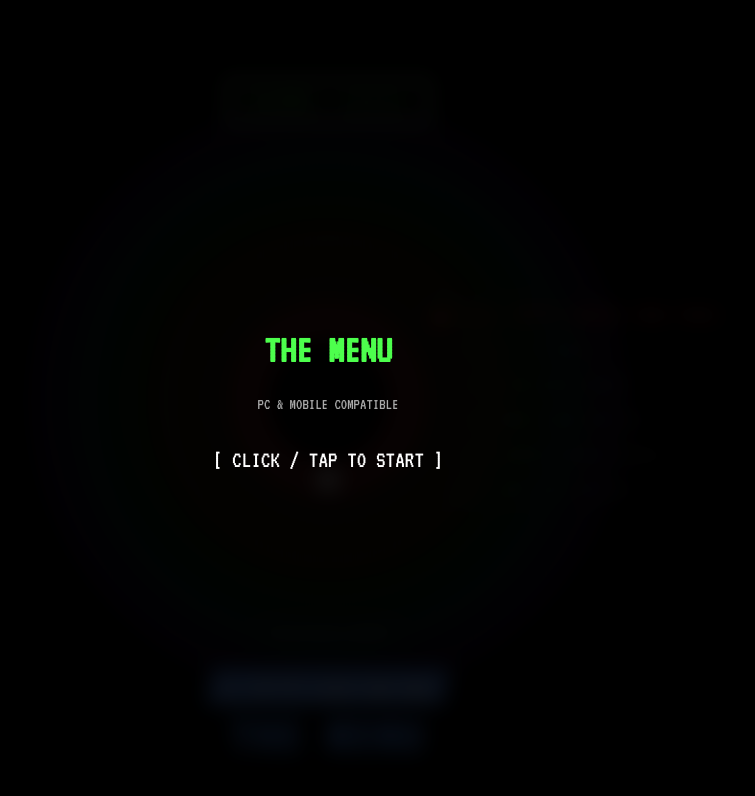
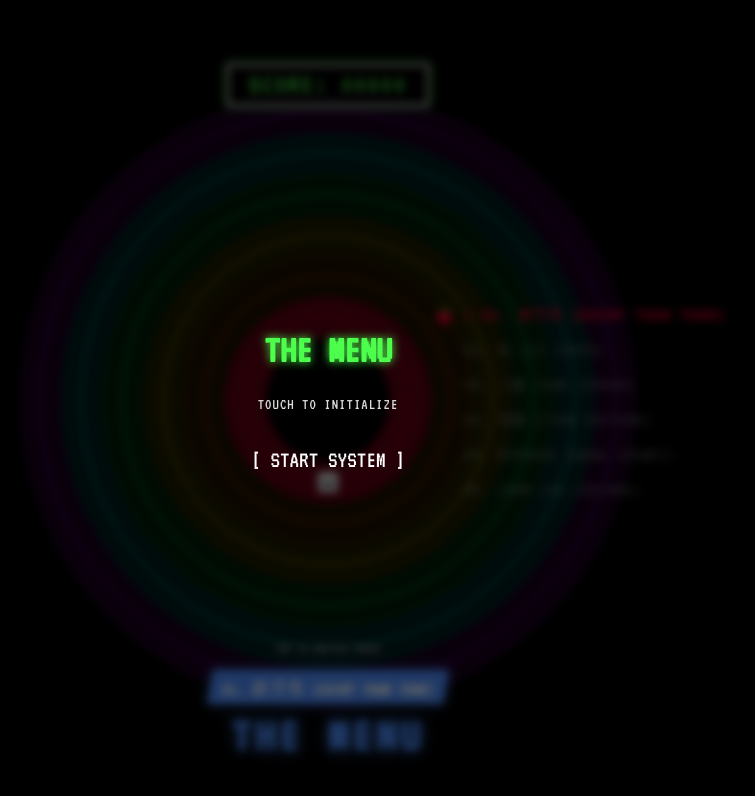
Before and after one commit to yie000yuan-cpu/THE-MENU, a plain HTML site: page index.html in a window 1280 px wide. Shown: the whole page, without its empty margins (312-1067 px from the left). Drawn offline with Linux system fonts and the light colour scheme.

Commit message:
Add files via upload

```diff
--- a/index.html
+++ b/index.html
@@ -3,7 +3,9 @@
 <head>
     <meta charset="UTF-8">
     <meta name="viewport" content="width=device-width, initial-scale=1.0, maximum-scale=1.0, user-scalable=no">
-    <title>THE MENU - UNIVERSAL</title>
+    <meta name="apple-mobile-web-app-capable" content="yes">
+    <meta name="apple-mobile-web-app-status-bar-style" content="black-translucent">
+    <title>THE MENU - POLISHED</title>
     <style>
         @import url('https://fonts.googleapis.com/css2?family=VT323&display=swap');
 
@@ -14,7 +16,6 @@
             color: #e0e0e0;
             font-family: 'VT323', 'Courier New', Courier, monospace;
             overflow: hidden;
-            /* 允许鼠标操作 */
             touch-action: none;
             height: 100vh;
             width: 100vw;
@@ -23,19 +24,19 @@
             align-items: center;
             user-select: none;
             -webkit-user-select: none;
-            cursor: pointer; /* 电脑上显示手型光标 */
+            cursor: pointer;
         }
 
-        /* 旋转的背景层 */
+        /* 旋转背景层 */
         #bg-layer {
             position: fixed;
             top: -50%; left: -50%; width: 200%; height: 200%;
             z-index: 1;
-            /* 同时尝试加载 png 和 jpg，哪个有显示哪个 */
             background-image: url('./cd_bg.png'), url('./cd_bg.jpg');
             background-size: cover;
             background-position: center;
-            filter: blur(4px) brightness(0.5);
+            /* 稍微调亮一点，配合半透明前景 */
+            filter: blur(4px) brightness(0.7);
             opacity: 1;
             animation: rotateBG 60s linear infinite;
         }
@@ -53,15 +54,18 @@
             max-height: 100%;
         }
 
+        /* UI 元素 */
         .ui-text {
             position: absolute;
             pointer-events: none;
             z-index: 20;
             text-shadow: 2px 2px 0 #000;
+            font-family: 'VT323', monospace;
+            transition: opacity 0.5s;
         }
 
         #top-ui {
-            top: 10%;
+            top: 8%;
             width: 100%;
             display: flex;
             justify-content: center;
@@ -76,39 +80,52 @@
             letter-spacing: 2px;
             text-transform: uppercase;
             box-shadow: 0 0 10px rgba(77,255,77,0.5);
-            font-family: 'VT323', monospace;
         }
 
         #footer-ui {
-            bottom: 20%;
+            bottom: 18%;
             width: 100%;
             text-align: center;
             color: #aaa;
             font-size: 14px;
             z-index: 20;
-            font-family: 'VT323', monospace;
-            opacity: 0.7;
+            opacity: 0.8;
             animation: pulseText 2s infinite;
         }
 
         @keyframes pulseText {
-            0% { opacity: 0.4; }
+            0% { opacity: 0.5; }
             50% { opacity: 1; }
-            100% { opacity: 0.4; }
+            100% { opacity: 0.5; }
         }
 
+        /* 开始画面 - 修改点 1: 透明度调整 */
         #start-screen {
             position: absolute;
             top: 0; left: 0; width: 100%; height: 100%;
-            background: rgba(0,0,0,0.9);
+            /* 这里改为 0.6，可以看到后面的背景 */
+            background: rgba(0,0,0,0.6);
             z-index: 100;
             display: flex;
             flex-direction: column;
             justify-content: center;
             align-items: center;
             cursor: pointer;
-            backdrop-filter: blur(10px);
+            /* 毛玻璃效果让文字更清晰，同时保留背景通透感 */
+            backdrop-filter: blur(4px);
+            /* 修改点 2: 添加过渡动画 */
+            transition: opacity 1.5s ease-out, visibility 1.5s;
         }
+
+        /* 用于淡出的类 */
+        .fade-out {
+            opacity: 0;
+            visibility: hidden;
+            pointer-events: none;
+        }
+
+        .blink { animation: blinker 1s linear infinite; }
+        @keyframes blinker { 50% { opacity: 0; } }
 
         #title-container {
             position: absolute;
@@ -135,7 +152,8 @@
             max-width: 85%;
             overflow: hidden;
             text-overflow: ellipsis;
-            box-shadow: 0 0 10px rgba(77, 143, 255, 0.5);
+            box-shadow: 0 0 15px rgba(77, 143, 255, 0.4);
+            transition: transform 0.1s;
         }
 
         #menu-title {
@@ -144,7 +162,6 @@
             color: #4D8FFF;
             text-shadow: 0 0 15px rgba(77,143,255,0.8);
             letter-spacing: 5px;
-            font-family: 'VT323', monospace;
             line-height: 1;
         }
 
@@ -163,9 +180,9 @@
     <div id="bg-layer"></div>
 
     <div id="start-screen">
-        <h1 style="font-size:40px; color:#4DFF4D; margin-bottom:10px;">THE MENU</h1>
-        <p style="font-size:16px; color:#aaa;">PC & MOBILE COMPATIBLE</p>
-        <p class="blink" style="font-size:24px; color:#fff; margin-top:20px;">[ CLICK / TAP TO START ]</p>
+        <h1 style="font-size:40px; color:#4DFF4D; margin-bottom:10px; text-shadow: 0 0 10px #4DFF4D;">THE MENU</h1>
+        <p style="font-size:16px; color:#ddd; letter-spacing: 1px;">TOUCH TO INITIALIZE</p>
+        <p class="blink" style="font-size:24px; color:#fff; margin-top:20px;">[ START SYSTEM ]</p>
     </div>
 
     <div id="top-ui" class="ui-text">
@@ -175,7 +192,7 @@
     <canvas id="gameCanvas"></canvas>
 
     <div id="footer-ui" class="ui-text">
-        CLICK OR TAP TO SWITCH
+        TAP TO SWITCH TRACK
     </div>
 
     <div id="title-container">
@@ -198,7 +215,15 @@
             laneGap: 0,
             rotationSpeed: 0.003,
             playerAngle: Math.PI / 2,
-            colors: ['#FF4D4D', '#FF9F4D', '#FFE04D', '#4DFF4D', '#4DFFFF', '#9F4DFF'],
+            // 修改点 3: 高饱和度霓虹配色
+            colors: [
+                '#FF0033', // 鲜红
+                '#FF8800', // 亮橙
+                '#FFEA00', // 柠檬黄
+                '#00FF44', // 荧光绿
+                '#00FFFF', // 赛博青
+                '#CC00FF'  // 霓虹紫
+            ],
             dishNames: [
                 "01. おうち (EAINT THAN THAR)",
                 "02. 糸 (LI JIAYU)",
@@ -239,15 +264,8 @@
             startBGM();
         }
 
-        // 安全的震动函数
         function vibratePhone(ms) {
-            try {
-                if (navigator.vibrate) {
-                    navigator.vibrate(ms);
-                }
-            } catch(e) {
-                // 电脑不支持震动，忽略错误
-            }
+            try { if (navigator.vibrate) navigator.vibrate(ms); } catch(e) {}
         }
 
         function playScoreSound() {
@@ -268,10 +286,8 @@
         function startBGM() {
             if(!audioCtx || bgmInterval) return;
             const sequence = [
-                220, 0, 261, 0,
-                329, 0, 293, 0,
-                196, 0, 220, 0,
-                392, 0, 329, 0
+                220, 0, 261, 0, 329, 0, 293, 0,
+                196, 0, 220, 0, 392, 0, 329, 0
             ];
             let noteIndex = 0;
 
@@ -314,8 +330,7 @@
             canvas.width = window.innerWidth;
             canvas.height = window.innerHeight;
             const minDim = Math.min(canvas.width, canvas.height);
-            // 电脑屏幕通常更大，这里做个适配
-            const maxVisibleRadius = (minDim * 0.35);
+            const maxVisibleRadius = (minDim * 0.36);
             config.laneGap = maxVisibleRadius / (config.laneCount + 1);
             config.baseRadius = config.laneGap * 1.5;
         }
@@ -360,7 +375,6 @@
                 ctx.shadowColor = 'rgba(0,0,0,0.5)';
                 ctx.shadowBlur = 5;
                 ctx.fillRect(x - size/2, y - size/2, size, size);
-                ctx.shadowBlur = 0;
 
                 ctx.fillStyle = '#000';
                 const eyeSize = 4;
@@ -390,7 +404,7 @@
                         scoreEl.innerText = state.score.toString().padStart(5, '0');
                         this.active = false;
                         playScoreSound();
-                        vibratePhone(10);
+                        vibratePhone(15);
                     }
                 }
                 if (this.angle > config.playerAngle + 0.6) { this.active = false; }
@@ -432,7 +446,6 @@
             if(!state.isPlaying) return;
 
             let x = 0, y = 0;
-            // 兼容鼠标和触摸坐标
             if(e.type === 'touchstart' && e.touches.length > 0) {
                 x = e.touches[0].clientX;
                 y = e.touches[0].clientY;
@@ -463,20 +476,18 @@
 
         startScreen.addEventListener('click', () => {
             state.isPlaying = true;
-            startScreen.style.display = 'none';
+            // 修改点 2: 平滑淡出
+            startScreen.classList.add('fade-out');
+
             initAudio();
             updateUI();
-            // 电脑上一般不需要全屏，但如果支持也可以触发
             if (document.documentElement.requestFullscreen) {
                 document.documentElement.requestFullscreen().catch(err => {});
             }
         });
 
-        // 绑定两个事件：触摸和鼠标
         window.addEventListener('touchstart', (e) => {
-            if(state.isPlaying) {
-                handleInput(e);
-            }
+            if(state.isPlaying) { handleInput(e); }
         }, {passive: false});
 
         window.addEventListener('mousedown', (e) => {
@@ -499,8 +510,9 @@
                 ctx.arc(0, 0, outerRadius, 0, Math.PI * 2);
                 ctx.arc(0, 0, innerRadius, 0, Math.PI * 2, true);
 
+                // 更高饱和度的半透明填充
                 if (i === state.currentLane) {
-                    ctx.fillStyle = config.colors[i] + '55';
+                    ctx.fillStyle = config.colors[i] + '66';
                 } else {
                     ctx.fillStyle = config.colors[i] + '22';
                 }
@@ -508,7 +520,7 @@
 
                 ctx.beginPath();
                 ctx.arc(0, 0, (outerRadius + innerRadius) / 2, 0, Math.PI * 2);
-                ctx.strokeStyle = config.colors[i] + '66';
+                ctx.strokeStyle = config.colors[i] + 'AA'; // 边框也更亮
                 ctx.lineWidth = 1;
                 ctx.stroke();
             }
@@ -548,17 +560,16 @@
 
             const barWidth = 12;
             const gap = 4;
-            const dataCount = 24;
+            const dataCount = 20;
             const totalWidth = dataCount * (barWidth + gap);
             const startX = (canvas.width - totalWidth) / 2;
 
             ctx.save();
-            ctx.fillStyle = 'rgba(77, 143, 255, 0.5)';
 
             for (let i = 0; i < dataCount; i++) {
-                const value = dataArray[i + 2] || 0;
+                const value = dataArray[i + 3] || 0;
                 const percent = value / 255;
-                const height = percent * 80 + 5;
+                const height = percent * 100 + 5;
 
                 const x = startX + i * (barWidth + gap);
                 const y = canvas.height - height;
@@ -566,7 +577,7 @@
                 ctx.fillStyle = 'rgba(77, 143, 255, 0.6)';
                 ctx.fillRect(x, y, barWidth, height);
                 ctx.fillStyle = 'rgba(255, 255, 255, 0.9)';
-                ctx.fillRect(x, y, barWidth, 3);
+                ctx.fillRect(x, y, barWidth, 4);
             }
             ctx.restore();
         }
@@ -612,7 +623,9 @@
 
         function loop() {
             ctx.clearRect(0, 0, canvas.width, canvas.height);
+
             drawBackground();
+
             if (state.isPlaying) {
                 if (state.gameTime % 50 === 0) { state.foods.push(new Food()); }
                 for (let i = state.foods.length - 1; i >= 0; i--) {
@@ -621,9 +634,11 @@
                     if (!state.foods[i].active) { state.foods.splice(i, 1); }
                 }
                 state.gameTime++;
+
                 drawVisualizer();
                 drawRipples();
             }
+
             player.draw();
             if (state.isPlaying) { applyScreenGlitch(); }
             requestAnimationFrame(loop);
```
